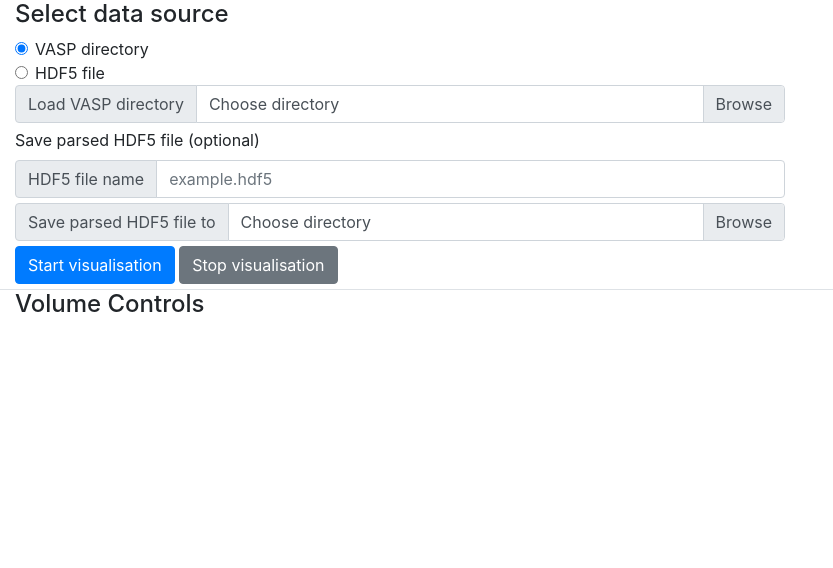
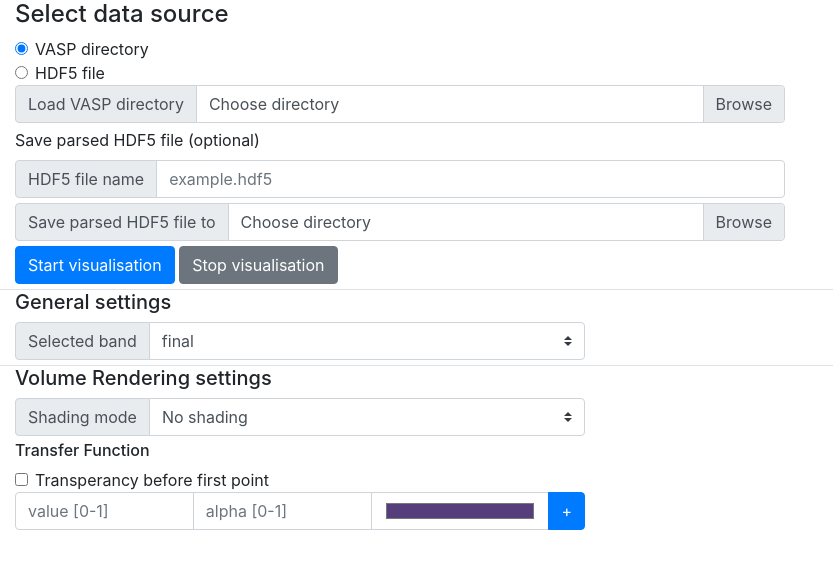
Before and after one commit to jjeessppeer/envision-web-tests2, an Electron app: page charge.html in a window 1200 px wide. Shown: the whole page, without its empty margins (0-833 px from the left). Drawn offline with nearby package versions, Linux system fonts and the light colour scheme.

Commit message:
simple tranfer function element

```diff
--- a/charge.html
+++ b/charge.html
@@ -27,7 +27,7 @@
   <div class="container-fluid border-bottom" >
     <h4>Select data source</h4>
     <div class="form-check">
-      <label class="form-check-label">
+      <label class="form-check-label" for="vaspSourceCheckbox">
         <input type="radio" class="form-check-input" id="vaspSourceCheckbox" name="sourceSelection" onclick="togglePathType()" checked>VASP directory
       </label>
     </div>
@@ -83,15 +83,63 @@
       </div>
     </div>
     <div style="margin-bottom:5px">
-        <button type="button" class="btn btn-primary">Start visualisation</button>
-        <button type="button" class="btn btn-secondary">Stop visualisation</button>
+      <button type="button" class="btn btn-primary">Start visualisation</button>
+      <button type="button" class="btn btn-secondary">Stop visualisation</button>
+    </div>
+  </div>
+
+  <div class="container-fluid border-bottom">
+    <h5>General settings</h5>
+    <div class="row row-margin">
+      <div class="input-group col-sm-6">
+        <div class="input-group-prepend">
+          <label class="input-group-text" for="bandSelection">Selected band</label>
+        </div>
+        <select class="custom-select" id="bandSelection" onchange="bandSelected()">
+          <option selected>final</option>
+          <option>1</option>
+        </select>
+      </div>
     </div>
   </div>
 
   <div class="container-fluid">
-    <h4>Volume Controls</h4>
+    <h5>Volume Rendering settings</h5>
+    <div class="row row-margin">
+      <div class="input-group col-sm-6">
+        <div class="input-group-prepend">
+          <label class="input-group-text" for="shadingModeSelection">Shading mode</label>
+        </div>
+        <select class="custom-select" id="shadingModeSelection" onchange="bandSelected()">
+          <option selected>No shading</option>
+          <option>Blinn Phong</option>
+        </select>
+      </div>
+    </div>
+    <h6>Transfer Function</h6>
+    <div class="form-check">
+      <input type="checkbox" class="form-check-input" id="transperancyCheckbox" onclick="console.log('Transperancy toggled')">
+      <label class="form-check-label" for="transperancyCheckbox">Transperancy before first point</label>
+    </div>
+
+    <div class="row row-margin">
+      <form class="col-sm-6" id="tfAdder">
+        <div class="input-group" id="addTFGroup">
+          <input type="text" class="form-control" placeholder="value [0-1]" id="tfValue">
+          <input type="text" class="form-control" placeholder="alpha [0-1]" id="tfAlpha">
+          <input class="form-control" type="color" value="#563d7c">
+          <div class="input-group-append">
+            <button class="btn btn-primary" type="button" onclick="addTFPoint()">+</button>
+          </div>
+        </div>
+      </form>
+
+
+
+    </div>
+
+
   </div>
-
 
 
   <script>
@@ -129,6 +177,59 @@
       }
       togglePathType()
       togglePathType()
+
+      function bandSelected(){
+        var selection = $("#inputBandSelection").val()
+        console.log(selection)
+        // Add selection like this
+        // $("#inputBandSelection").append($("<option></option>").text("new element"))
+      }
+
+      function addTFPoint(){
+        const inputGroup = $("#addTFGroup")[0].childNodes;
+        const valueInput = inputGroup[1];
+        const alphaInput = inputGroup[3];
+        const colorInput = inputGroup[5];
+        console.log(valueInput.value)
+        console.log(alphaInput.value)
+        console.log(colorInput.value)
+        // console.log(valueInput.val())
+        // console.log(alphaInput.val())
+        // console.log(colorInput.val())
+
+
+        // const value = $("#tfValue");
+        // console.log(value.val())
+
+        // const form = $("#tfAdder")
+        // console.log(form)
+        // console.log(form[0])
+        // console.log(form[0][0])
+        // console.log(form[0][0].value)
+
+      }
+
+      // Restricts input for each element in the set of matched elements to the given inputFilter.
+      $.fn.inputFilter = function(inputFilter) {
+        return this.on("input keydown keyup mousedown mouseup select contextmenu drop", function() {
+          if (inputFilter(this.value)) {
+            this.oldValue = this.value;
+            this.oldSelectionStart = this.selectionStart;
+            this.oldSelectionEnd = this.selectionEnd;
+          } else if (this.hasOwnProperty("oldValue")) {
+            this.value = this.oldValue;
+            this.setSelectionRange(this.oldSelectionStart, this.oldSelectionEnd);
+          }
+        });
+      };
+
+      // Restrict input to digits by using a regular expression filter.
+      $("#tfValue").inputFilter(function(value) {
+        return /^(0(\.\d*)?|1(\.0+)?)?$/.test(value) //float in range 0 to 1, or nothing.
+      });
+      $("#tfAlpha").inputFilter(function(value) {
+        return /^(0(\.\d*)?|1(\.0+)?)?$/.test(value) //float in range 0 to 1, or nothing.
+      });
   </script>
 
 
```
